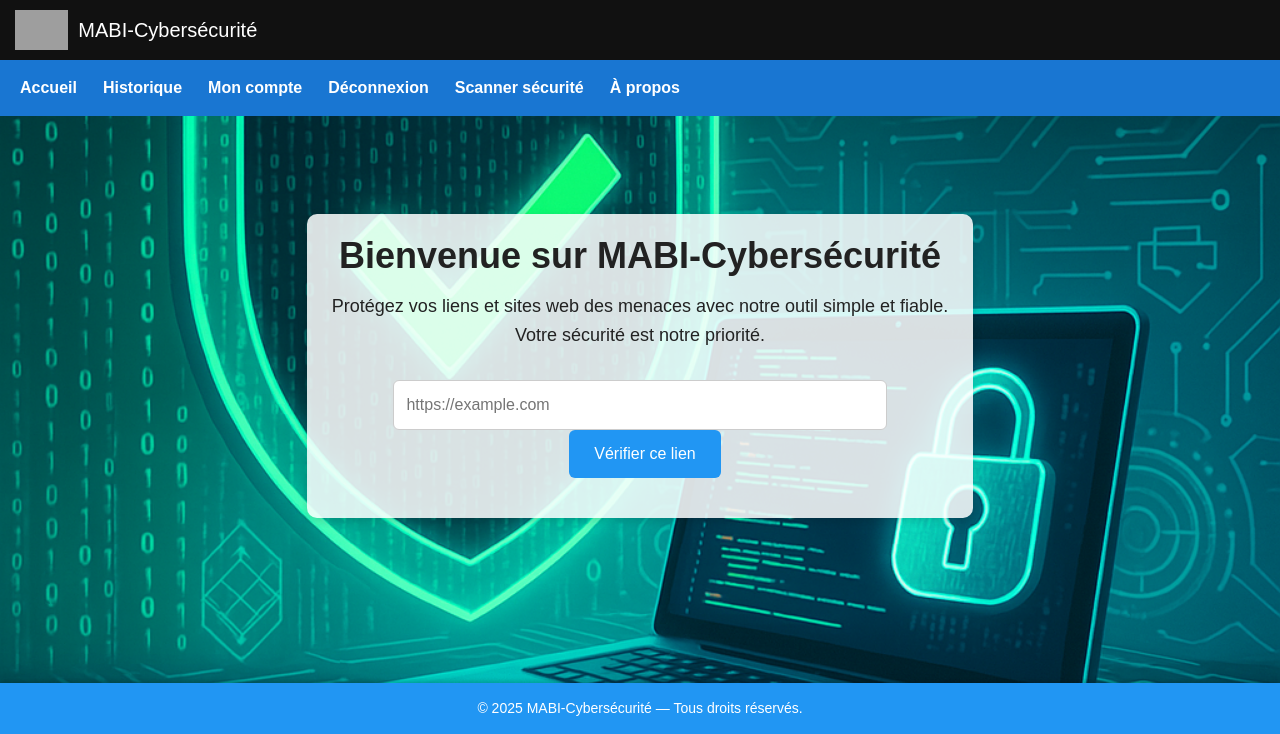
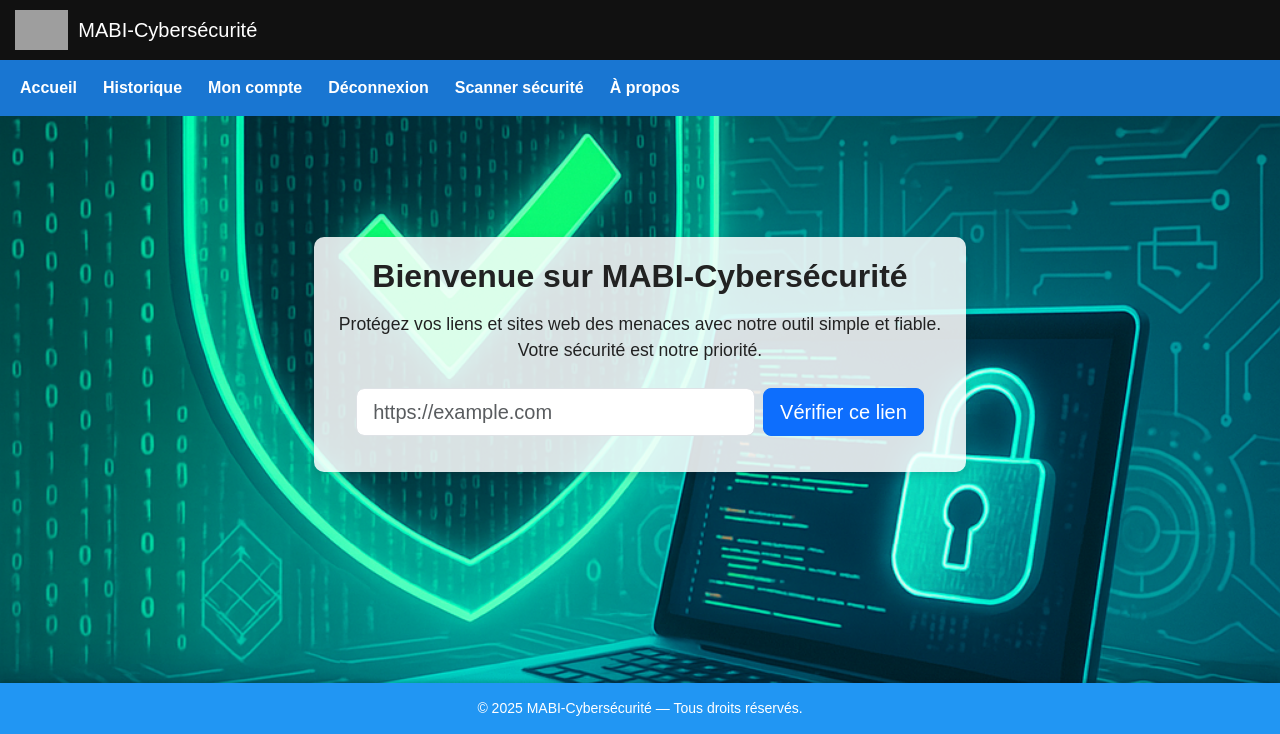
Before and after one commit to TchoubeubeBarthelemyMabi/MABI-Cybers-curit-, a Flask app: page / in a window 1280 px wide. Shown: the part 66-800 px from the top of the page. Run offline with Flask 3, Linux system fonts and the light colour scheme; a user stored in the database is signed in; grey boxes are pictures that could not be loaded.

Commit message:
Update home.html

```diff
--- a/templates/home.html
+++ b/templates/home.html
@@ -1,33 +1,37 @@
 {% extends 'base.html' %}
 {% block content %}
-<div class="text-background" style="text-align: center; max-width: 800px; margin: auto;">
+<div class="text-background text-center mx-auto" style="max-width: 800px;">
 
-  <h2 style="font-size: 36px; font-weight: 700; margin-bottom: 15px;">
-    Bienvenue sur  MABI-Cybersécurité
+  <h2 class="fw-bold mb-3" style="font-size: 2rem;">
+    Bienvenue sur MABI-Cybersécurité
   </h2>
-  <p style="font-size: 18px; line-height: 1.6; max-width: 700px; margin: 0 auto 30px;">
+
+  <p class="lead mb-4" style="font-size: 1.1rem;">
     Protégez vos liens et sites web des menaces avec notre outil simple et fiable.<br>
     Votre sécurité est notre priorité.
   </p>
 
   <!-- Formulaire Vérification lien -->
-  <form method="POST" onsubmit="showLoader()" style="margin-bottom: 20px;">
-    <input type="text" name="url" placeholder="https://example.com"
-           style="width:80%; padding:12px; font-size:16px; border-radius:6px; border:1px solid #ccc" required>
-    <button type="submit"
-            style="padding:12px 25px; font-size:16px; cursor:pointer; border-radius:6px; background-color:#2196F3; color:white; border:none; margin-left:10px">
-      Vérifier ce lien
-    </button>
+  <form method="POST" onsubmit="showLoader()" class="row g-2 justify-content-center mb-3">
+    <div class="col-12 col-md-8">
+      <input type="text" name="url" placeholder="https://example.com"
+             class="form-control form-control-lg" required>
+    </div>
+    <div class="col-12 col-md-auto">
+      <button type="submit" class="btn btn-primary btn-lg w-100">
+        Vérifier ce lien
+      </button>
+    </div>
   </form>
 
-  <div id="loader"
-       style="display:none; margin:25px auto; width:40px; height:40px;
-              border:6px solid #f3f3f3; border-top:6px solid #2196F3;
-              border-radius:50%; animation:spin 1s linear infinite;">
+  <!-- Loader animation -->
+  <div id="loader" class="mx-auto" style="display:none; width:40px; height:40px;
+       border:6px solid #f3f3f3; border-top:6px solid #2196F3;
+       border-radius:50%; animation:spin 1s linear infinite;">
   </div>
 
   {% if result %}
-    <p class="result {{ result.status }}" style="font-size:18px; margin-top:20px;">
+    <p class="result {{ result.status }} mt-3 fs-5 fw-semibold">
       {{ result.message|safe }}
     </p>
   {% endif %}
```
